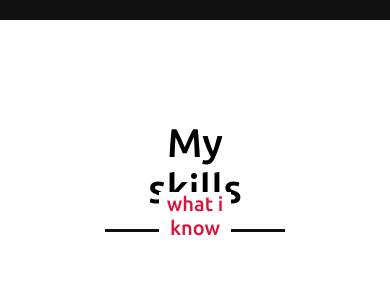
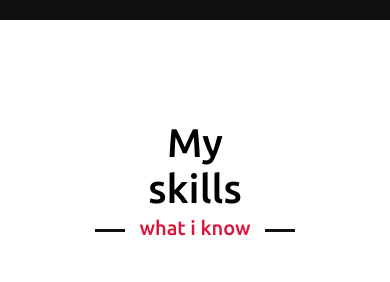
Before and after one commit to Chet8n/ChethanPortfolio.github.io, a plain HTML site: page index.html in a window 390 px wide. Shown: the part 3580-3862 px from the top of the page. Drawn offline with nearby package versions, Linux system fonts and the light colour scheme.

Commit message:
fixed mobile view

```diff
--- a/style.css
+++ b/style.css
@@ -561,10 +561,10 @@ footer span a:hover {
     .about .about-content .right{
         flex: 100%;
     }
-    .services .serv-content .card{
+    /* .services .serv-content .card{
         width: calc(50% - 10px);
         margin-bottom: 20px;
-    }
+    } */
     .skills .skills-content .column,
     .contact .contact-content .column{
         width: 100%;
@@ -587,6 +587,29 @@ footer span a:hover {
     }
     .services .serv-content .card{
         width: 100%;
+    }
+
+    .skills .title::before, .contact .title::before {
+        content: "";
+        position: absolute;
+        bottom: 0px;
+        left: 50%;
+        width: 200px;
+        height: 3px;
+        background: #111;
+        transform: translateX(-50%);
+    }
+
+    .skills .title::after, .contact .title::after {
+        position: absolute;
+        bottom: -8px;
+        left: 50%;
+        width: 130px;
+        font-size: 20px;
+        color: crimson;
+        padding: 0 5px;
+        background: #fff;
+        transform: translateX(-50%);
     }
 }
 
@@ -616,4 +639,41 @@ footer span a:hover {
         font-size: 23px;
         line-height: 38px;
     }
+
+    /* .skills .title::before {
+        position: absolute;
+        bottom: -8px;
+        left: 50%;
+        width: 300px;
+        font-size: 20px;
+        color: crimson;
+        padding: 0 5px;
+        background: #fff;
+        transform: translateX(-50%);
+    }  */
+
+    .skills .title::before, .contact .title::before {
+        content: "";
+        position: absolute;
+        bottom: 0px;
+        left: 50%;
+        width: 200px;
+        height: 3px;
+        background: #111;
+        transform: translateX(-50%);
+    }
+
+    .skills .title::after, .contact .title::after {
+        position: absolute;
+        bottom: -8px;
+        left: 50%;
+        width: 130px;
+        font-size: 20px;
+        color: crimson;
+        padding: 0 5px;
+        background: #fff;
+        transform: translateX(-50%);
+    }
+
+
 }
```
